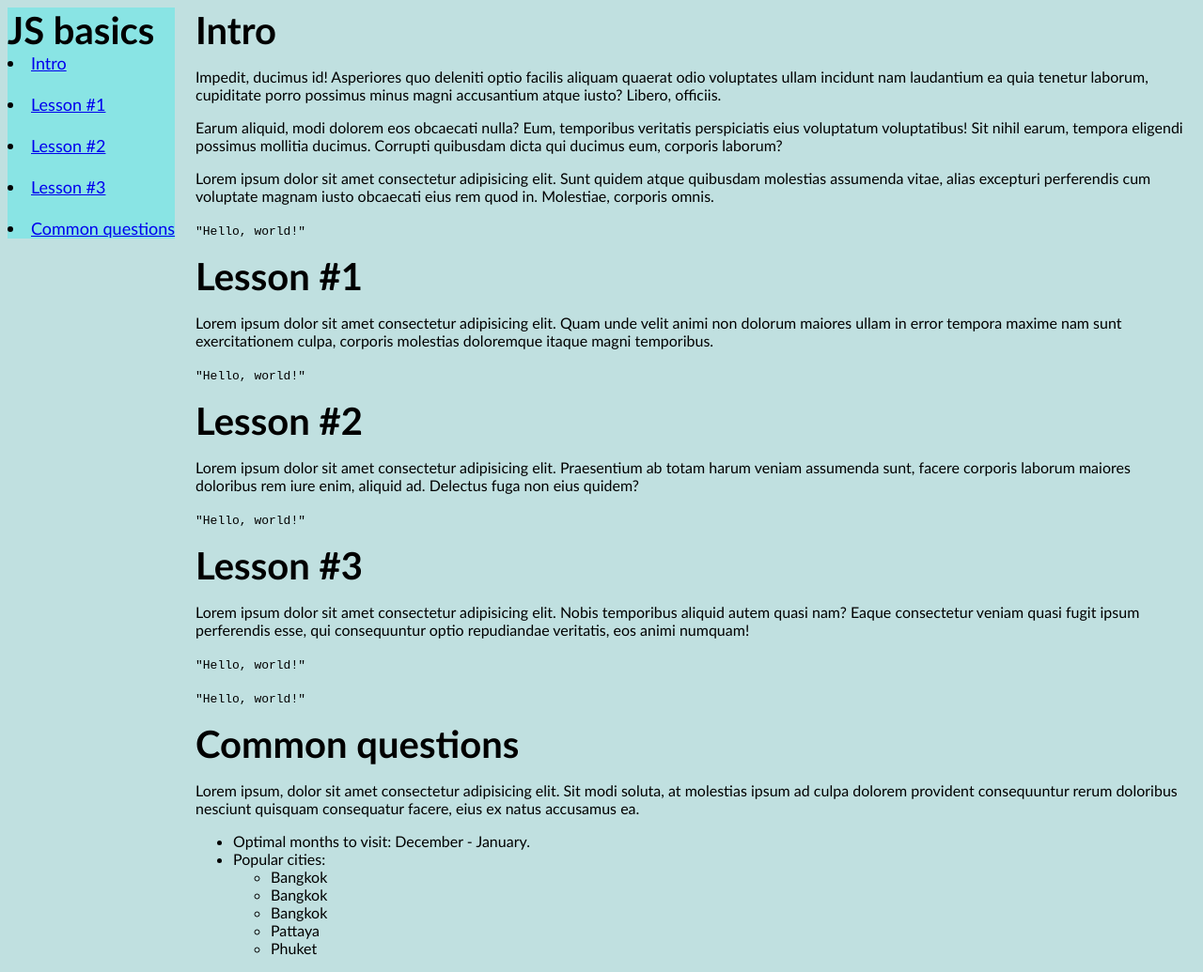
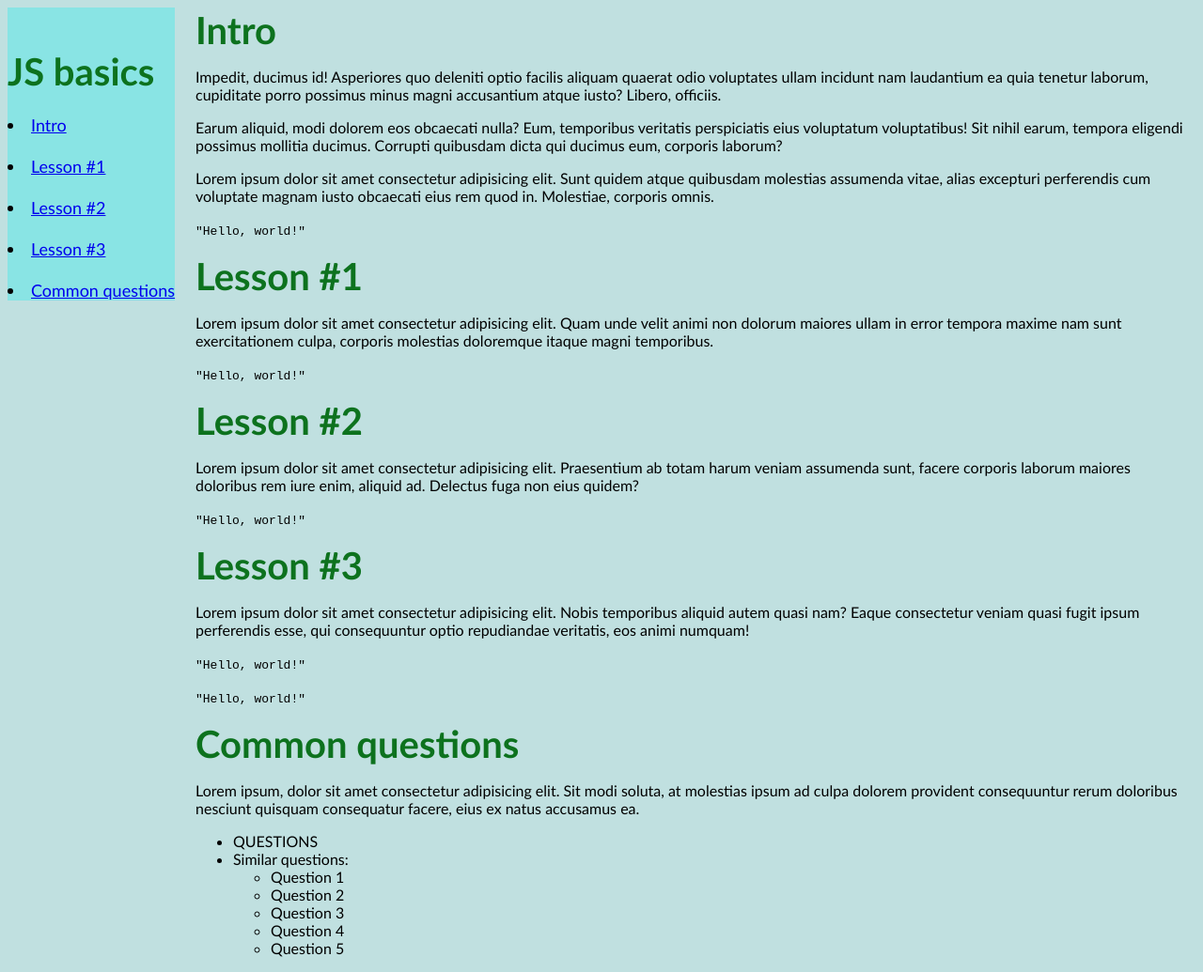
Before and after one commit to caem0071/MICROVERSE-TRIAL-2, a plain HTML site: page index.html in a window 1280 px wide. Shown: the whole page at 94% size. Drawn offline with Linux system fonts and the light colour scheme.

Commit message:
finish commit
finish time

```diff
--- a/css/style.css
+++ b/css/style.css
@@ -18,11 +18,11 @@ body{
 header{
   font-size:40px;
   font-weight:bold;
+  color:rgb(13, 114, 30) ;
 }
 
 @media only screen and (max-width: 800px)
 {
-  /* For mobile phones: */
   #navbar {
     position: absolute;
     height: 1300px;
--- a/index.html
+++ b/index.html
@@ -9,7 +9,10 @@
   <body>
     <script src="https://cdn.freecodecamp.org/testable-projects-fcc/v1/bundle.js"></script>
     <nav id="navbar">
+      <br>
+      <br>
       <header>JS basics</header>
+      <br>
       <li><a class="nav-link" href="#Intro">Intro</a></li>
       <br>
       <li><a class="nav-link" href="#Lesson_#1">Lesson #1</a></li>
@@ -48,14 +51,14 @@
         <header>Common questions</header>
         <p>Lorem ipsum, dolor sit amet consectetur adipisicing elit. Sit modi soluta, at molestias ipsum ad culpa dolorem provident consequuntur rerum doloribus nesciunt quisquam consequatur facere, eius ex natus accusamus ea.</p>
         <ul>
-          <li> Optimal months to visit: December - January. </li>
-          <li> Popular cities: </li>
+          <li> QUESTIONS  </li>
+          <li> Similar questions: </li>
                 <ul>
-                  <li> Bangkok </li>
-                  <li> Bangkok </li>
-                  <li> Bangkok </li>
-                  <li> Pattaya </li>
-                  <li> Phuket </li>
+                  <li> Question 1 </li>
+                  <li> Question 2 </li>
+                  <li> Question 3 </li>
+                  <li> Question 4 </li>
+                  <li> Question 5 </li>
                 </ul>
         </ul>
       </section>
```
